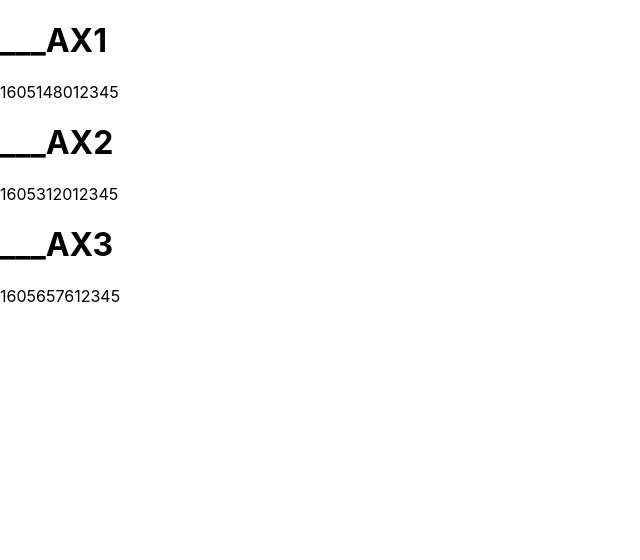
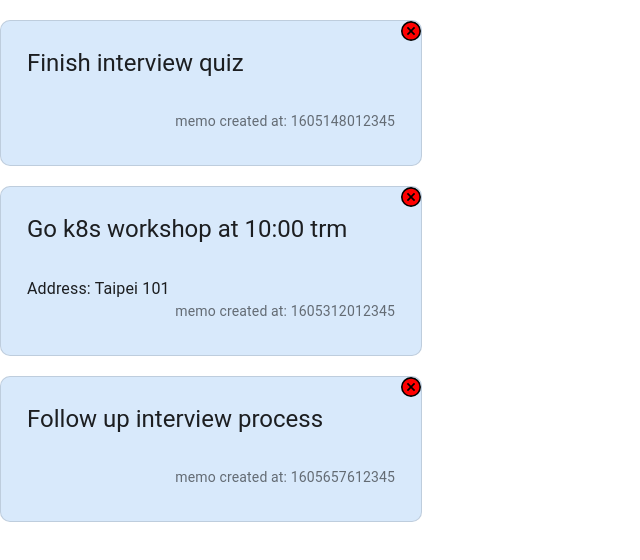
Before and after one commit to sx086401/to_do_list, a React (Create React App) app: page / in a window 1280 px wide. Shown: the top 560 px of the page, without its empty margins (0-640 px from the left). Built offline with nearby package versions, Linux system fonts and the light colour scheme.

Commit message:
Add item style

```diff
--- a/package.json
+++ b/package.json
@@ -3,6 +3,8 @@
   "version": "0.1.0",
   "private": true,
   "dependencies": {
+    "@material-ui/core": "^4.11.0",
+    "@material-ui/icons": "^4.9.1",
     "@testing-library/jest-dom": "^5.11.6",
     "@testing-library/react": "^11.2.2",
     "@testing-library/user-event": "^12.2.2",
@@ -12,6 +14,7 @@
     "@types/react-dom": "^16.9.10",
     "react": "^17.0.1",
     "react-dom": "^17.0.1",
+    "react-redux": "^7.2.2",
     "react-scripts": "4.0.0",
     "typescript": "^4.0.3",
     "web-vitals": "^0.2.4"
--- a/src/containers/backLogs/components/Item.tsx
+++ b/src/containers/backLogs/components/Item.tsx
@@ -1,14 +1,54 @@
+import { Card, CardContent, CardHeader, makeStyles, Typography } from '@material-ui/core'
 import React from 'react'
+import CancelIcon from '@material-ui/icons/Cancel'
 import { BackLog } from '../../../model/BackLog'
+
+const useStyle = makeStyles({
+  deleteButton: {
+    color: 'red',
+    background: 'black',
+    borderRadius: '100%',
+    position: 'absolute',
+    width: 20,
+    height: 20,
+    top: 0,
+    right: 0,
+  },
+  card: {
+    position: 'relative',
+    width: 400,
+    marginTop: 20,
+    padding: 10,
+    borderRadius: 10,
+    background: 'rgb(216, 233, 251)',
+    '& .createAt': {
+      display: 'flex',
+      justifyContent: 'flex-end'
+    }
+  }
+})
 
 interface Props {
   backLog: BackLog
 }
 
 export default function Item(props: Props) {
+  const classes = useStyle()
   const { backLog } = props
-  return <>
-    <h1>{backLog.id}</h1>
-    <p>{backLog.createdAt}</p>
-  </>
+
+  return (
+    <Card className={classes.card} variant="outlined">
+      <CancelIcon className={classes.deleteButton}/>
+      <CardHeader title={backLog.memo}></CardHeader>
+      <CardContent>
+        {backLog.address && <Typography variant="body1" component="p">
+          Address: {backLog.address}
+        </Typography>
+        }
+        <Typography className={"createAt"} variant="body2" color="textSecondary" component="p">
+          memo created at: {backLog.createdAt}
+        </Typography>
+      </CardContent>
+    </Card>
+  )
 }
```
Also changed, not shown: 1 other file (tests, documents, lock files or other folders).
